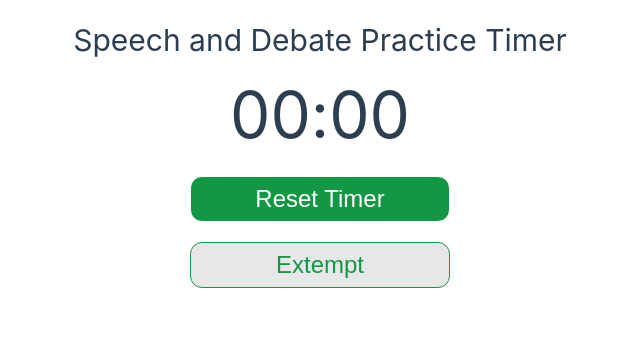
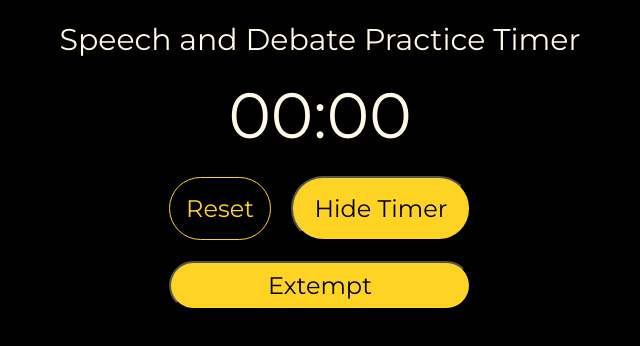
Before and after one commit to deniswells59/speech-timer, a Vue app: page / in a window 1280 px wide. Shown: the top 346 px of the page, without its empty margins (320-960 px from the left). Built offline with nearby package versions, Linux system fonts and the light colour scheme.

Commit message:
style fixes

```diff
--- a/index.html
+++ b/index.html
@@ -4,7 +4,9 @@
     <meta charset="UTF-8" />
     <link rel="icon" href="/favicon.ico" />
     <meta name="viewport" content="width=device-width, initial-scale=1.0" />
-    <title>Vite App</title>
+    <title>Practice Timer</title>
+
+    <link href="https://fonts.googleapis.com/css2?family=Montserrat:ital,wght@0,100..900;1,100..900" rel="stylesheet">
   </head>
   <body>
     <div id="app"></div>
--- a/src/App.vue
+++ b/src/App.vue
@@ -16,16 +16,20 @@ import TIMER_TYPES from './constants/timerTypes';
   <TimerCountdown />
 
   <main>
-    <button class="secondary" @click="store.resetTimer()">Reset Timer</button>
+    <div>
+      <button class="secondary small" @click="store.resetTimer()">Reset</button>
+      <button class="primary small toggleButton" @click="store.toggleTimer()">
+        {{ store.showTimer ? 'Hide' : 'Show' }} Timer
+      </button>
+    </div>
 
-    <div v-for="timerType in TIMER_TYPES" :key="timerType.name">
+    <div class="timer-button-container" v-for="timerType in TIMER_TYPES" :key="timerType.name">
       <TimerButton
         :name="timerType.name"
         :total-time="timerType.totalTime"
         :timestamps="timerType.timestamps"
       />
     </div>
-
   </main>
 </template>
 
@@ -33,4 +37,12 @@ import TIMER_TYPES from './constants/timerTypes';
 h1 {
   text-align: center;
 }
+
+button.toggleButton {
+  min-width: 180px;
+}
+
+div.timer-button-container {
+  display: flex;
+}
 </style>
--- a/src/assets/base.css
+++ b/src/assets/base.css
@@ -1,57 +1,7 @@
-/* color palette from <https://github.com/vuejs/theme> */
 :root {
-  --vt-c-white: #ffffff;
-  --vt-c-white-soft: #f8f8f8;
-  --vt-c-white-mute: #f2f2f2;
-
-  --vt-c-black: #181818;
-  --vt-c-black-soft: #222222;
-  --vt-c-black-mute: #282828;
-
-  --vt-c-indigo: #2c3e50;
-
-  --vt-c-divider-light-1: rgba(60, 60, 60, 0.29);
-  --vt-c-divider-light-2: rgba(60, 60, 60, 0.12);
-  --vt-c-divider-dark-1: rgba(84, 84, 84, 0.65);
-  --vt-c-divider-dark-2: rgba(84, 84, 84, 0.48);
-
-  --vt-c-text-light-1: var(--vt-c-indigo);
-  --vt-c-text-light-2: rgba(60, 60, 60, 0.66);
-  --vt-c-text-dark-1: var(--vt-c-white);
-  --vt-c-text-dark-2: rgba(235, 235, 235, 0.64);
-}
-
-/* semantic color variables for this project */
-:root {
-  --color-background: var(--vt-c-white);
-  --color-background-soft: var(--vt-c-white-soft);
-  --color-background-mute: var(--vt-c-white-mute);
-
-  --color-border: var(--vt-c-divider-light-2);
-  --color-border-hover: var(--vt-c-divider-light-1);
-
-  --color-heading: var(--vt-c-text-light-1);
-  --color-text: var(--vt-c-text-light-1);
-
-  --vt-c-green: rgb(20, 151, 68);
-
-  --section-gap: 160px;
-}
-
-@media (prefers-color-scheme: dark) {
-  :root {
-    --color-background: var(--vt-c-black);
-    --color-background-soft: var(--vt-c-black-soft);
-    --color-background-mute: var(--vt-c-black-mute);
-
-    --color-border: var(--vt-c-divider-dark-2);
-    --color-border-hover: var(--vt-c-divider-dark-1);
-
-    --color-heading: var(--vt-c-text-dark-1);
-    --color-text: var(--vt-c-text-dark-2);
-
-    --vt-c-green: hsla(160, 100%, 37%, 1);
-  }
+  --c-dark: #000;
+  --c-light: #fffae8;
+  --c-primary: #ffd324;
 }
 
 *,
@@ -64,25 +14,12 @@
 
 body {
   min-height: 100vh;
-  color: var(--color-text);
-  background: var(--color-background);
-  transition:
-    color 0.5s,
-    background-color 0.5s;
+  color: var(--c-light);
+  background: var(--c-dark);
+
   line-height: 1.6;
-  font-family:
-    Inter,
-    -apple-system,
-    BlinkMacSystemFont,
-    'Segoe UI',
-    Roboto,
-    Oxygen,
-    Ubuntu,
-    Cantarell,
-    'Fira Sans',
-    'Droid Sans',
-    'Helvetica Neue',
-    sans-serif;
+  font-family: 'Montserrat', sans-serif;
+  font-weight: 400;
   font-size: 15px;
   text-rendering: optimizeLegibility;
   -webkit-font-smoothing: antialiased;
--- a/src/assets/main.css
+++ b/src/assets/main.css
@@ -11,19 +11,25 @@
 }
 
 button {
+  font-family: 'Montserrat', sans-serif;
   font-size: 1.5rem;
   padding: 0.5rem 4rem;
-  border-radius: 12px;
+  border-radius: 2rem;
   min-width: 260px;
   margin: 10px;
+  cursor: pointer;
 }
 button.primary {
-  background: var(--color-border);
-  color: var(--vt-c-green);
-  border: 1px solid var(--vt-c-green);
+  background: var(--c-primary);
+  color: var(--c-dark);
 }
 button.secondary {
-  background: var(--vt-c-green);
-  color: #fff;
-  border: 1px solid #fff;
+  background: var(--c-dark);
+  color: var(--c-primary);
+  border: 1px solid var(--c-primary);
 }
+
+button.small {
+  min-width: 10px;
+  padding: 1rem;
+}
--- a/src/components/TimerButton.vue
+++ b/src/components/TimerButton.vue
@@ -14,4 +14,8 @@ const props = defineProps({
   </button>
 </template>
 
-<style scoped></style>
+<style scoped>
+button.primary {
+  width: 100%;
+}
+</style>
--- a/src/components/TimerCountdown.vue
+++ b/src/components/TimerCountdown.vue
@@ -3,7 +3,7 @@ import { store } from '../store';
 </script>
 
 <template>
-  <div>
+  <div :class="{ hidden: !store.showTimer }">
     <span v-if="(Boolean(store.minutes) || store.minutes === 0) && store.minutes < 10">0</span>
     <p>{{ store.minutes ?? '00' }}</p>
 
@@ -19,6 +19,11 @@ div {
   display: flex;
   font-size: 4rem;
   color: var(--color-heading);
+  transition: all 0.2s ease-out;
+}
+
+div.hidden {
+  opacity: 0;
 }
 
 p {
--- a/src/store/index.js
+++ b/src/store/index.js
@@ -2,14 +2,13 @@ import { reactive } from 'vue';
 
 import { data as timerData, methods as timerMethods } from './timer';
 import { data as audioData, methods as audioMethods } from './audio';
+import { data as settingsData, methods as settingsMethods } from './settings';
 
 export const store = reactive({
-  data() {
-    return {
-      ...timerData,
-      ...audioData,
-    };
-  },
+  ...timerData,
+  ...audioData,
+  ...settingsData,
   ...timerMethods,
   ...audioMethods,
+  ...settingsMethods,
 });
--- /dev/null
+++ b/src/store/settings.js
@@ -0,0 +1,9 @@
+export const data = {
+  showTimer: true,
+};
+
+export const methods = {
+  toggleTimer() {
+    this.showTimer = !this.showTimer;
+  },
+};
```
